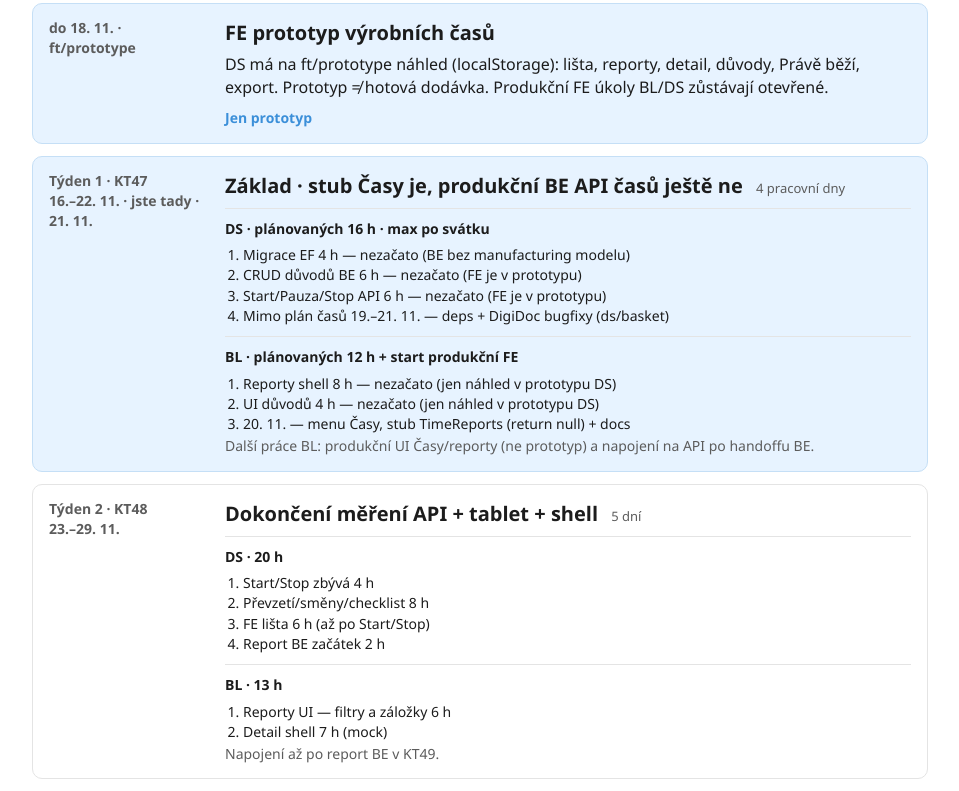
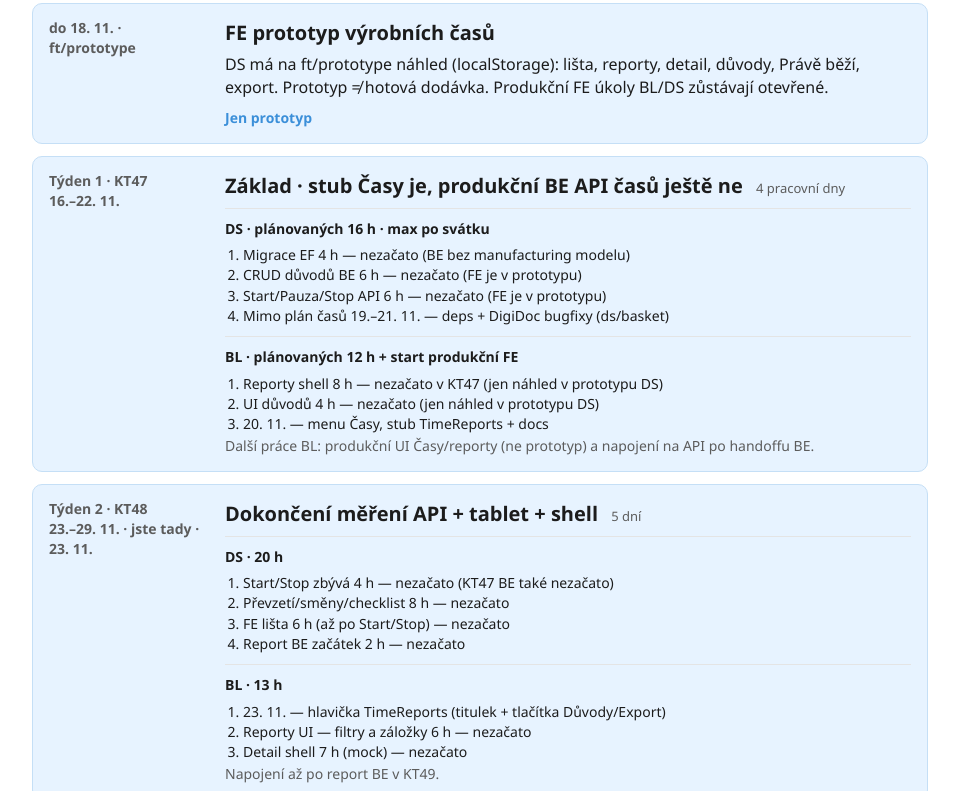
Before and after one commit to CMSteam1/DigiDoc-planner, a plain HTML site: page realizace.html in a window 1280 px wide. Shown: the part 678-1469 px from the top of the page, without its empty margins (0-959 px from the left). Drawn offline with Linux system fonts and the light colour scheme.

Commit message:
Update DigiDoc Kasper status to 23 Nov / start of KT48.
BL started production TimeReports header; BE manufacturing API still not started. Prototype remains non-delivery.

Co-authored-by: Cursor <cursoragent@cursor.com>

```diff
--- a/realizace.html
+++ b/realizace.html
@@ -3,7 +3,7 @@
 <head>
   <meta charset="utf-8" />
   <meta name="viewport" content="width=device-width, initial-scale=1" />
-  <title>DigiDoc-Kasper — plán realizace k 21. 11. 2026</title>
+  <title>DigiDoc-Kasper — plán realizace k 23. 11. 2026</title>
   <style>
     :root {
       color-scheme: light;
@@ -141,7 +141,7 @@
       <div class="stage done"><b>KT45</b><span>Analýza a UX/UI · VČ, MP, DS</span></div>
       <div class="stage part"><b>KT46</b><span>TN rev02 · otevřené otázky</span></div>
       <div class="stage part"><b>KT47</b><span>FE stub Časy · BE API časů ne</span></div>
-      <div class="stage"><b>KT48</b><span>Vývoj · 5 dní</span></div>
+      <div class="stage part"><b>KT48</b><span>BL hlavička reportů · BE ne</span></div>
       <div class="stage"><b>KT49</b><span>Vývoj · 5 dní</span></div>
       <div class="stage"><b>KT50</b><span>Testy 10–16 h</span></div>
       <div class="stage"><b>KT51</b><span>Nasazení a předání</span></div>
@@ -185,7 +185,7 @@
       </article>
 
       <article class="event part">
-        <div class="when">Týden 1 · KT47<br>16.–22. 11. · jste tady · 21. 11.</div>
+        <div class="when">Týden 1 · KT47<br>16.–22. 11.</div>
         <div>
           <h2>Základ · stub Časy je, produkční BE API časů ještě ne <span class="hours">4 pracovní dny</span></h2>
           <div class="person">
@@ -200,33 +200,34 @@
           <div class="person">
             <strong>BL · plánovaných 12 h + start produkční FE</strong>
             <ol>
-              <li>Reporty shell 8 h — nezačato (jen náhled v prototypu DS)</li>
+              <li>Reporty shell 8 h — nezačato v KT47 (jen náhled v prototypu DS)</li>
               <li>UI důvodů 4 h — nezačato (jen náhled v prototypu DS)</li>
-              <li>20. 11. — menu Časy, stub TimeReports (return null) + docs</li>
+              <li>20. 11. — menu Časy, stub TimeReports + docs</li>
             </ol>
             <p>Další práce BL: produkční UI Časy/reporty (ne prototyp) a napojení na API po handoffu BE.</p>
           </div>
         </div>
       </article>
 
-      <article class="event">
-        <div class="when">Týden 2 · KT48<br>23.–29. 11.</div>
+      <article class="event part">
+        <div class="when">Týden 2 · KT48<br>23.–29. 11. · jste tady · 23. 11.</div>
         <div>
           <h2>Dokončení měření API + tablet + shell <span class="hours">5 dní</span></h2>
           <div class="person">
             <strong>DS · 20 h</strong>
             <ol>
-              <li>Start/Stop zbývá 4 h</li>
-              <li>Převzetí/směny/checklist 8 h</li>
-              <li>FE lišta 6 h (až po Start/Stop)</li>
-              <li>Report BE začátek 2 h</li>
+              <li>Start/Stop zbývá 4 h — nezačato (KT47 BE také nezačato)</li>
+              <li>Převzetí/směny/checklist 8 h — nezačato</li>
+              <li>FE lišta 6 h (až po Start/Stop) — nezačato</li>
+              <li>Report BE začátek 2 h — nezačato</li>
             </ol>
           </div>
           <div class="person">
             <strong>BL · 13 h</strong>
             <ol>
-              <li>Reporty UI — filtry a záložky 6 h</li>
-              <li>Detail shell 7 h (mock)</li>
+              <li>23. 11. — hlavička TimeReports (titulek + tlačítka Důvody/Export)</li>
+              <li>Reporty UI — filtry a záložky 6 h — nezačato</li>
+              <li>Detail shell 7 h (mock) — nezačato</li>
             </ol>
             <p>Napojení až po report BE v KT49.</p>
           </div>
```
Also changed, not shown: index.html (+9 -9 lines), klient.html (+3 -3 lines), proces.html (+2 -2 lines), 1 other file.
